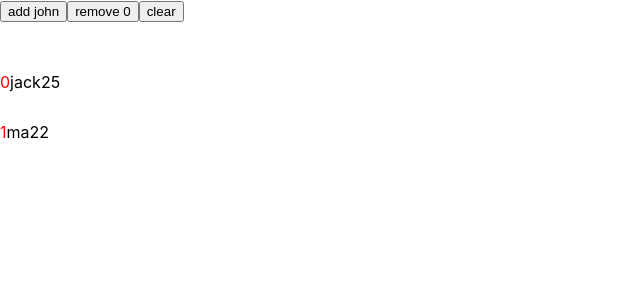
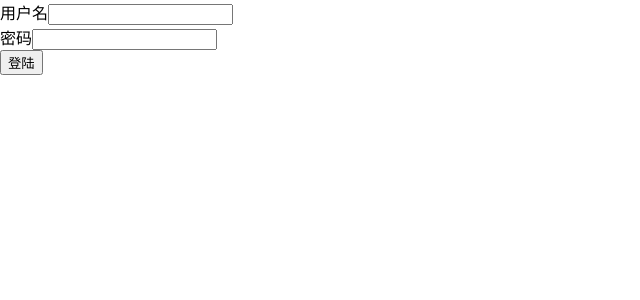
Before and after one commit to huanghanzhilian/react-learn-jira, a React (Create React App) app: page / in a window 1280 px wide. Shown: the top 300 px of the page, without its empty margins (0-640 px from the left). Built offline with nearby package versions, Linux system fonts and the light colour scheme.

Commit message:
feat: develop login form and fetch method post type

```diff
--- a/package.json
+++ b/package.json
@@ -23,7 +23,7 @@
     "test": "react-scripts test",
     "eject": "react-scripts eject",
     "prepare": "husky install",
-    "json-server": "json-server __json_server_mock__/db.json --watch --port 3001"
+    "json-server": "json-server --watch ./__json_server_mock__/db.json --middlewares ./__json_server_mock__/middleware.js --port 3001"
   },
   "eslintConfig": {
     "extends": [
--- a/src/App.tsx
+++ b/src/App.tsx
@@ -2,11 +2,13 @@
 
 import ProjectListScreen from "./screens/project-list";
 import { TsReactTest } from "try-use-array";
+import LoginScreen from "./screens/login";
 
 function App() {
   return (
     <div className="App">
-      <TsReactTest />
+      <LoginScreen />
+      {/* <TsReactTest /> */}
       {/* <ProjectListScreen /> */}
     </div>
   );
--- /dev/null
+++ b/src/screens/login/index.tsx
@@ -0,0 +1,44 @@
+import { FormEvent } from "react";
+
+const apiUrl = process.env.REACT_APP_API_URL;
+
+const LoginScreen = () => {
+  const login = (param: { username: string; password: string }) => {
+    fetch(`${apiUrl}/login`, {
+      method: "POST",
+      headers: {
+        "Content-Type": "application/json",
+      },
+      body: JSON.stringify(param),
+    }).then(async (response) => {
+      console.log(response);
+    });
+  };
+
+  const handleSubimit = (event: FormEvent<HTMLFormElement>) => {
+    console.log(event.currentTarget);
+    const username = (event.currentTarget.elements[0] as HTMLInputElement)
+      .value;
+    const password = (event.currentTarget.elements[1] as HTMLInputElement)
+      .value;
+    console.log(username);
+    console.log(password);
+    login({ username, password });
+    event.preventDefault();
+  };
+  return (
+    <form onSubmit={handleSubimit}>
+      <div>
+        <label htmlFor="usename">用户名</label>
+        <input type="text" id="username" />
+      </div>
+      <div>
+        <label htmlFor="password">密码</label>
+        <input type="password" id="password" />
+      </div>
+      <button type="submit">登陆</button>
+    </form>
+  );
+};
+
+export default LoginScreen;
```
Also changed, not shown: __json_server_mock__/middleware.js (added, +16 -0 lines).
